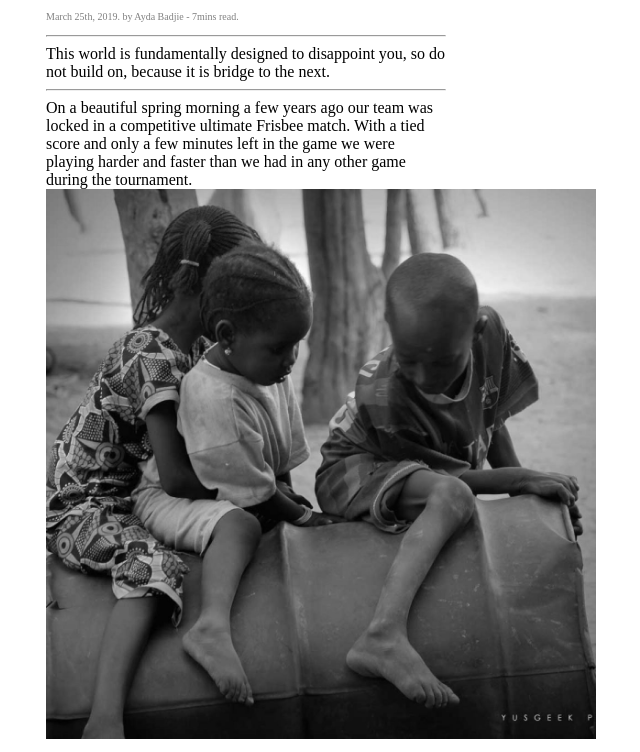
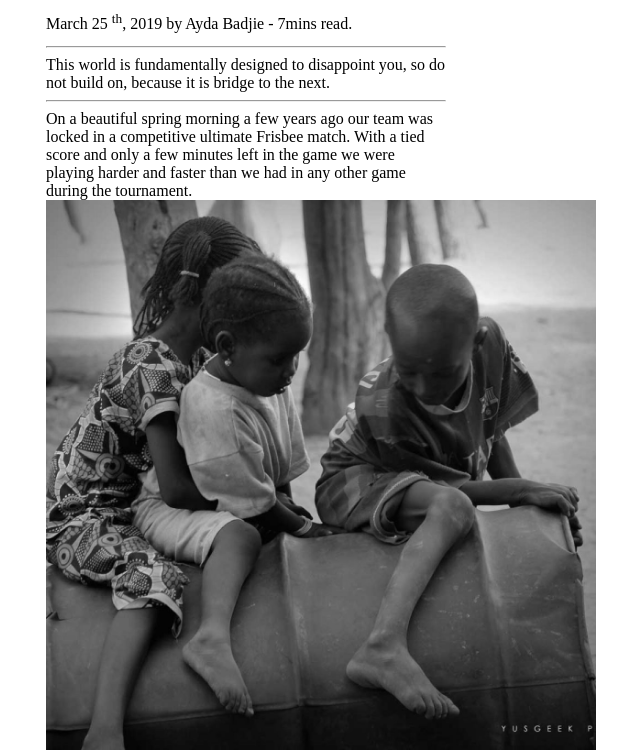
Before and after one commit to Ilaalot/journal-page, a plain HTML site: page 01-a-journal-page/Index.html in a window 1280 px wide. Shown: the part 166-918 px from the top of the page, without its empty margins (254-894 px from the left). Drawn offline with Linux system fonts and the light colour scheme.

Commit message:
Update Index.html
Teachers corrections

```diff
--- a/01-a-journal-page/Index.html
+++ b/01-a-journal-page/Index.html
@@ -8,13 +8,14 @@
     <link rel="stylesheet" href="css/Style.css" >
 </head>
 <body>
-    <article>
-        <h1>
+    <article class="journal">
+        <h1 class="journal-title">
             Waking Up - A story that got me really thinking about life
         </h1>
-        <p style="color:grey; font-size:10px; ">
-            March 25th, 2019. by Ayda Badjie - 7mins read.
-        </p>
+       <span>
+           <time datetime="2019-03-25">
+               March 25 <sup>th</sup>, 2019 </time> by Ayda Badjie - 7mins read.
+        </span>
 
         <p style="font-size: 12.5px; ">
             <hr>
```
